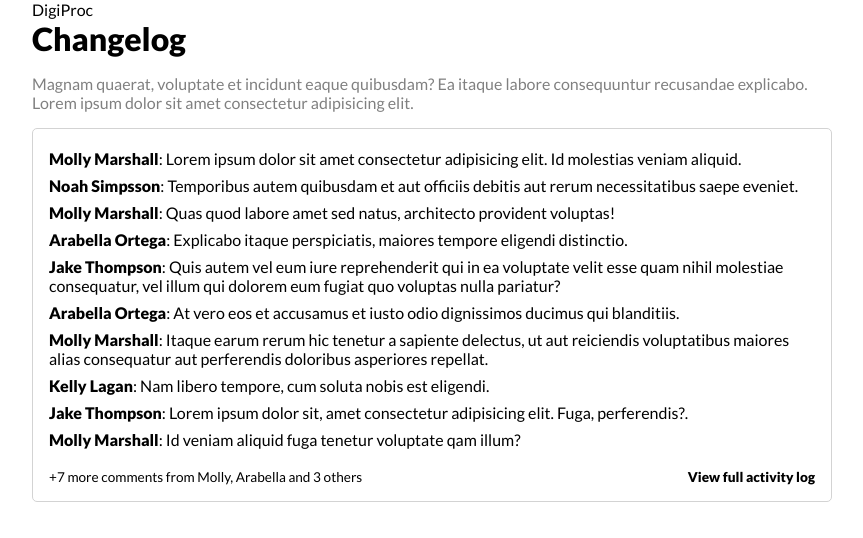
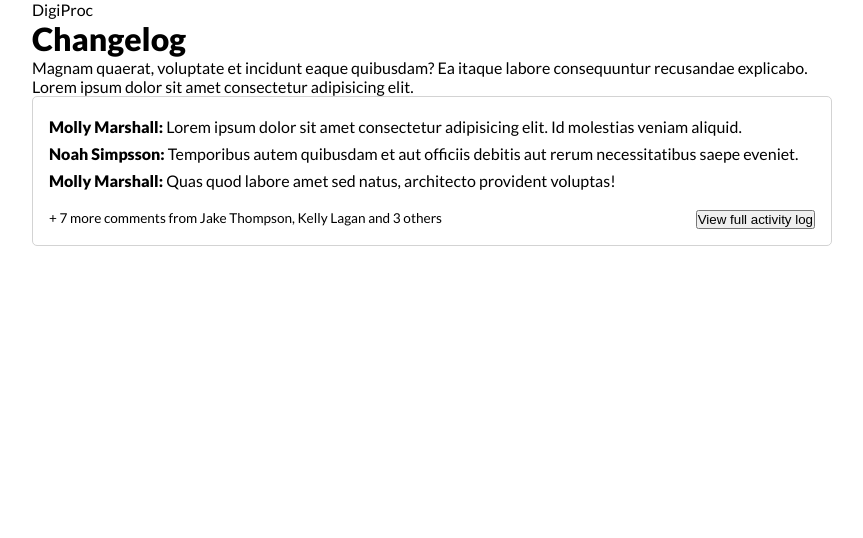
Before and after one commit to frankemon/digiproc-test, a React (Create React App) app: page / in a window 1280 px wide. Shown: the top 538 px of the page, without its empty margins (208-1071 px from the left). Built offline with nearby package versions, Linux system fonts and the light colour scheme.

Commit message:
split data, print with ternary

```diff
--- a/src/App.js
+++ b/src/App.js
@@ -1,12 +1,18 @@
 import React, { Component } from "react";
 import Changelog from "./Changelog";
+import changelogData from "./changelogData";
+
+const changelogs = changelogData.changelogs;
+const comments = changelogData.comments;
+
+const log = changelogs.map((item) => item.post);
 
 class App extends React.Component {
   render() {
     return (
       <div>
         DigiProc
-        <Changelog />
+        <Changelog log={log} comments={comments} />
       </div>
     );
   }
--- a/src/Changelog.js
+++ b/src/Changelog.js
@@ -1,54 +1,118 @@
 import React, { Component } from "react";
 import changelogData from "./changelogData";
 
-const changelogPost = changelogData.post;
 const commentsData = changelogData.comments;
-const comments = commentsData.map((comment) => (
-  <li>
-    <span className="comment-user">{comment.user}</span>: {comment.comment}
-  </li>
-));
+const firstThreeComments = commentsData.filter((item, index) => {
+  return index < 3;
+});
 
-const visiblePosts = 3;
-let hiddenPosts = comments.length - visiblePosts;
+const VISIBLE_POSTS = 3;
+let hiddenPosts = commentsData.length - VISIBLE_POSTS;
 
-// Get all usernames
-// Filter duplicats or find unique names
-// Return to new variable/array, get its length
+let uniqueUsers = [];
+const VISIBLE_USERS = 2;
+commentsData.forEach((item) => {
+  if (uniqueUsers.indexOf(item.user) <= -1) {
+    uniqueUsers.push(item.user);
+  }
+});
 
-// let totalUsers = commentsData.filter((user) => user === user).length;
-// console.log(totalUsers);
-
-// const unique = (value, index, self) => {
-//   return self.indexOf(value) === index;
-// };
-
-// let users = commentsData.filter((user) => user === user);
-// console.log(users);
-
-// const uniqueUsers = users.filter(unique);
-// console.log("users", uniqueUsers);
+let hiddenUsers = uniqueUsers.length - VISIBLE_USERS;
+const firstTwoUsers = uniqueUsers.filter((item, index) => {
+  return index > 2;
+});
 
 class Changelog extends React.Component {
+  constructor(props) {
+    super(props);
+    this.state = {
+      hiddenPosts: hiddenPosts,
+      firstUser: firstTwoUsers[0],
+      secondUser: firstTwoUsers[1],
+      hiddenUsers: hiddenUsers,
+      firstThreeComments: firstThreeComments,
+      allComments: commentsData,
+      toggleOn: false,
+      comments: firstThreeComments,
+    };
+
+    this.handleToggle = this.handleToggle.bind(this);
+  }
+
+  handleToggle() {
+    this.setState((prevState) => ({
+      toggleOn: !prevState.toggleOn,
+    }));
+  }
+
+  renderAllComments() {
+    this.state.comments.map((item) => (
+      <li key="id">
+        <span key="user" className="comment-user">
+          {item.user}:
+        </span>{" "}
+        {item.comment}
+      </li>
+    ));
+  }
+
+  renderThreeComments() {
+    this.state.firstThreeComments.map((item) => (
+      <li key="id">
+        <span key="user" className="comment-user">
+          {item.user}:
+        </span>{" "}
+        {item.comment}
+      </li>
+    ));
+  }
+
   render() {
     return (
       <div className="container">
         <div className="changelog">
           <h1>Changelog</h1>
-          <p>{changelogPost}</p>
+          {this.props.log}
         </div>
         <div className="comment-container">
-          <ul>{comments}</ul>
+          <ul>
+            {/* {this.state.toggleOn
+              ? this.renderAllComments
+              : this.renderThreeComments} */}
+
+            {this.state.toggleOn
+              ? commentsData.map((item) => (
+                  <li key="id">
+                    <span key="user" className="comment-user">
+                      {item.user}:
+                    </span>{" "}
+                    {item.comment}
+                  </li>
+                ))
+              : firstThreeComments.map((item) => (
+                  <li key="id">
+                    <span key="user" className="comment-user">
+                      {item.user}:
+                    </span>{" "}
+                    {item.comment}
+                  </li>
+                ))}
+          </ul>
           <div className="comment-summary">
             <div>
               <p>
-                +{hiddenPosts} more comments from Molly, Arabella and 3 others
+                {this.state.toggleOn
+                  ? " "
+                  : `+
+                ${this.state.hiddenPosts} more comments from
+                ${this.state.firstUser}, ${this.state.secondUser} and
+                ${this.state.hiddenUsers} others`}
               </p>
             </div>
             <div>
-              <a href="#">
-                <p>View full activity log</p>
-              </a>
+              <button onClick={this.handleToggle}>
+                {this.state.toggleOn ? "Show less" : "View full activity log"}
+              </button>
             </div>
           </div>
         </div>
--- a/src/changelogData.js
+++ b/src/changelogData.js
@@ -1,10 +1,9 @@
-const post =
-  "Magnam quaerat, voluptate et incidunt eaque quibusdam? Ea itaque labore consequuntur recusandae explicabo. Lorem ipsum dolor sit amet consectetur adipisicing elit.";
-
-const user = "Molly Marshall";
-
-const comment =
-  "Temporibus autem quibusdam et aut officiis debitis aut rerum necessitatibus saepe eveniet.";
+const changelogs = [
+  {
+    id: 1,
+    post: "Magnam quaerat, voluptate et incidunt eaque quibusdam? Ea itaque labore consequuntur recusandae explicabo. Lorem ipsum dolor sit amet consectetur adipisicing elit.",
+  },
+];
 
 const comments = [
   {
@@ -57,7 +56,7 @@ const comments = [
     id: 9,
     user: "Jake Thompson",
     comment:
-      "Lorem ipsum dolor sit, amet consectetur adipisicing elit. Fuga, perferendis?.",
+      "Lorem ipsum dolor sit, amet consectetur adipisicing elit. Fuga, perferendis?",
   },
   {
     id: 10,
@@ -66,6 +65,6 @@ const comments = [
   },
 ];
 export default {
-  post,
   comments,
+  changelogs,
 };
```
